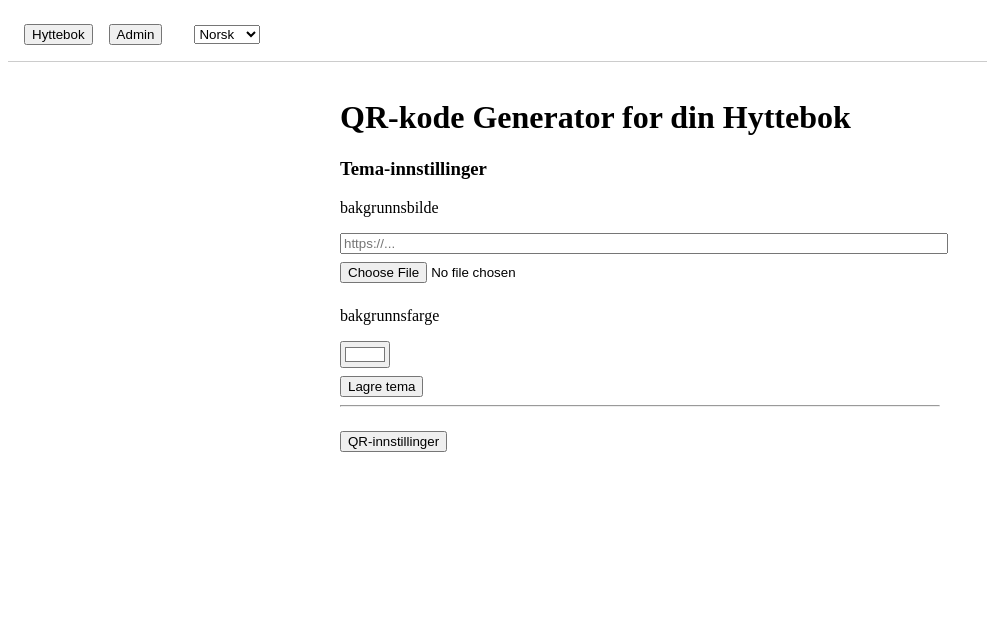
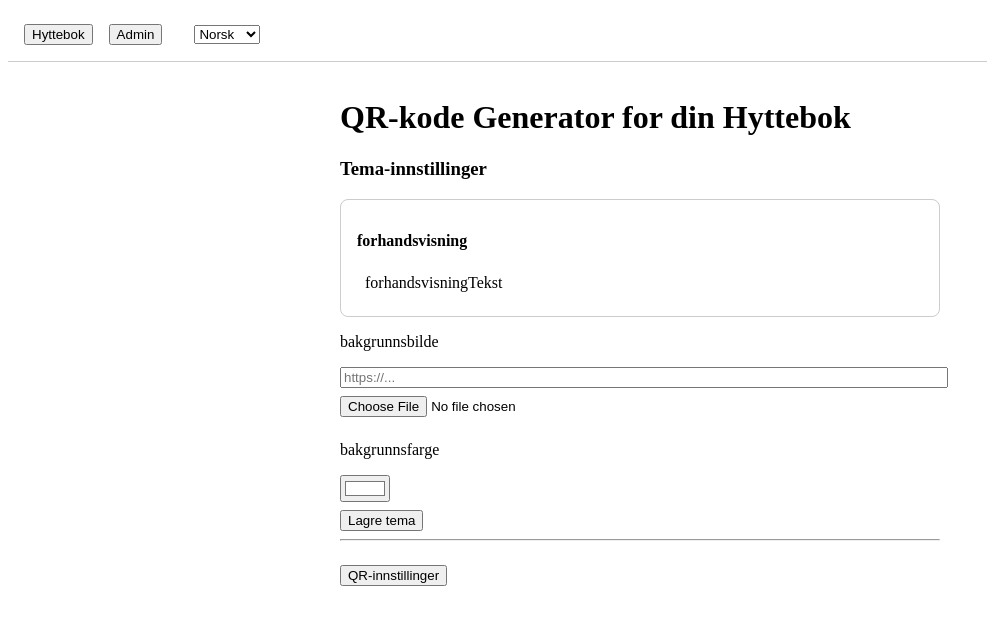
Before and after one commit to Hypermicro-code/Hyttebok, a React (Create React App) app: page / in a window 1280 px wide. Both pictures are taken after a click on the button "Admin". Shown: the top 624 px of the page, without its empty margins (0-987 px from the left). Built offline with nearby package versions, Linux system fonts and the light colour scheme; no server answers; the database is empty; the HTML template or start-up script is replaced by a standard one.

Commit message:
Update AdminQRConfig.js

```diff
--- a/src/AdminQRConfig.js
+++ b/src/AdminQRConfig.js
@@ -9,9 +9,10 @@ export default function AdminQRConfig({ t }) {
     const [bakgrunnsbilde, setBakgrunnsbilde] = useState('');
     const [bakgrunnsfarge, setBakgrunnsfarge] = useState('#ffffff');
     const [qrDataUrl, setQrDataUrl] = useState('');
-    const [netlifyUrl] = useState('https://hyttebok.netlify.app');
+    const [netlifyUrl] = useState('https://din-hyttebok.netlify.app');
     const [fullUrl, setFullUrl] = useState('');
     const [visQRinnstillinger, setVisQRinnstillinger] = useState(false);
+    const [melding, setMelding] = useState('');
 
     useEffect(() => {
         const hentConfig = async () => {
@@ -54,6 +55,7 @@ export default function AdminQRConfig({ t }) {
                 bakgrunnsfarge
             });
             alert(t('lagreTema'));
+            setMelding('');
         } catch (error) {
             alert('Feil ved lagring: ' + error.message);
         }
@@ -78,7 +80,6 @@ export default function AdminQRConfig({ t }) {
         });
     };
 
-    // Ny funksjon: opplasting av bilde til Firebase Storage
     const handleImageUpload = async (e) => {
         const file = e.target.files[0];
         if (!file) return;
@@ -88,10 +89,15 @@ export default function AdminQRConfig({ t }) {
             await uploadBytes(storageRef, file);
             const url = await getDownloadURL(storageRef);
             setBakgrunnsbilde(url);
-            alert('Bilde lastet opp og lagret lokalt. Husk å trykke "Lagre tema"!');
+            setMelding(t('huskLagreTema'));
         } catch (error) {
             alert('Feil ved opplasting av bilde: ' + error.message);
         }
+    };
+
+    const handleFargeEndring = (farge) => {
+        setBakgrunnsfarge(farge);
+        setMelding(t('huskLagreTema'));
     };
 
     return (
@@ -99,12 +105,30 @@ export default function AdminQRConfig({ t }) {
             <h1>{t('adminTittel')}</h1>
 
             <h3>{t('temaInnstillinger')}</h3>
+            <div style={{
+                backgroundColor: bakgrunnsfarge,
+                backgroundImage: bakgrunnsbilde ? `url(${bakgrunnsbilde})` : 'none',
+                backgroundSize: 'cover',
+                backgroundPosition: 'center',
+                padding: '1rem',
+                border: '1px solid #ccc',
+                borderRadius: '8px',
+                marginBottom: '1rem'
+            }}>
+                <p><strong>{t('forhandsvisning')}</strong></p>
+                <div style={{ background: 'rgba(255,255,255,0.8)', padding: '0.5rem', borderRadius: '4px' }}>
+                    {t('forhandsvisningTekst')}
+                </div>
+            </div>
+
             <p>{t('bakgrunnsbilde')}</p>
-            <input type="text" value={bakgrunnsbilde} onChange={(e) => setBakgrunnsbilde(e.target.value)} style={{ width: '100%', marginBottom: '0.5rem' }} placeholder="https://..." />
+            <input type="text" value={bakgrunnsbilde} onChange={(e) => { setBakgrunnsbilde(e.target.value); setMelding(t('huskLagreTema')); }} style={{ width: '100%', marginBottom: '0.5rem' }} placeholder="https://..." />
             <input type="file" accept="image/*" onChange={handleImageUpload} style={{ marginBottom: '0.5rem' }} />
 
             <p>{t('bakgrunnsfarge')}</p>
-            <input type="color" value={bakgrunnsfarge} onChange={(e) => setBakgrunnsfarge(e.target.value)} style={{ marginBottom: '0.5rem' }} />
+            <input type="color" value={bakgrunnsfarge} onChange={(e) => handleFargeEndring(e.target.value)} style={{ marginBottom: '0.5rem' }} />
+
+            {melding && <p style={{ color: 'red', fontWeight: 'bold' }}>{melding}</p>}
 
             <br />
             <button onClick={lagreTema}>{t('lagreTema')}</button>
```
